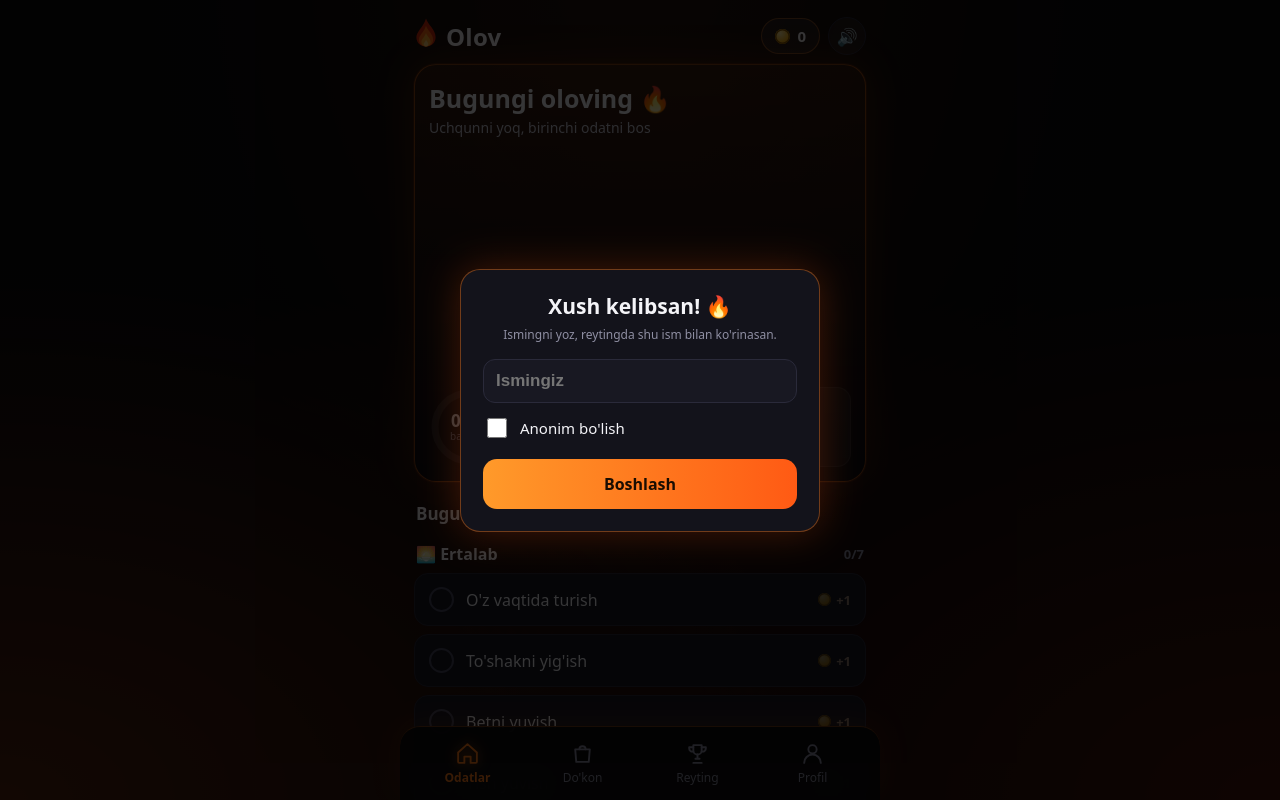
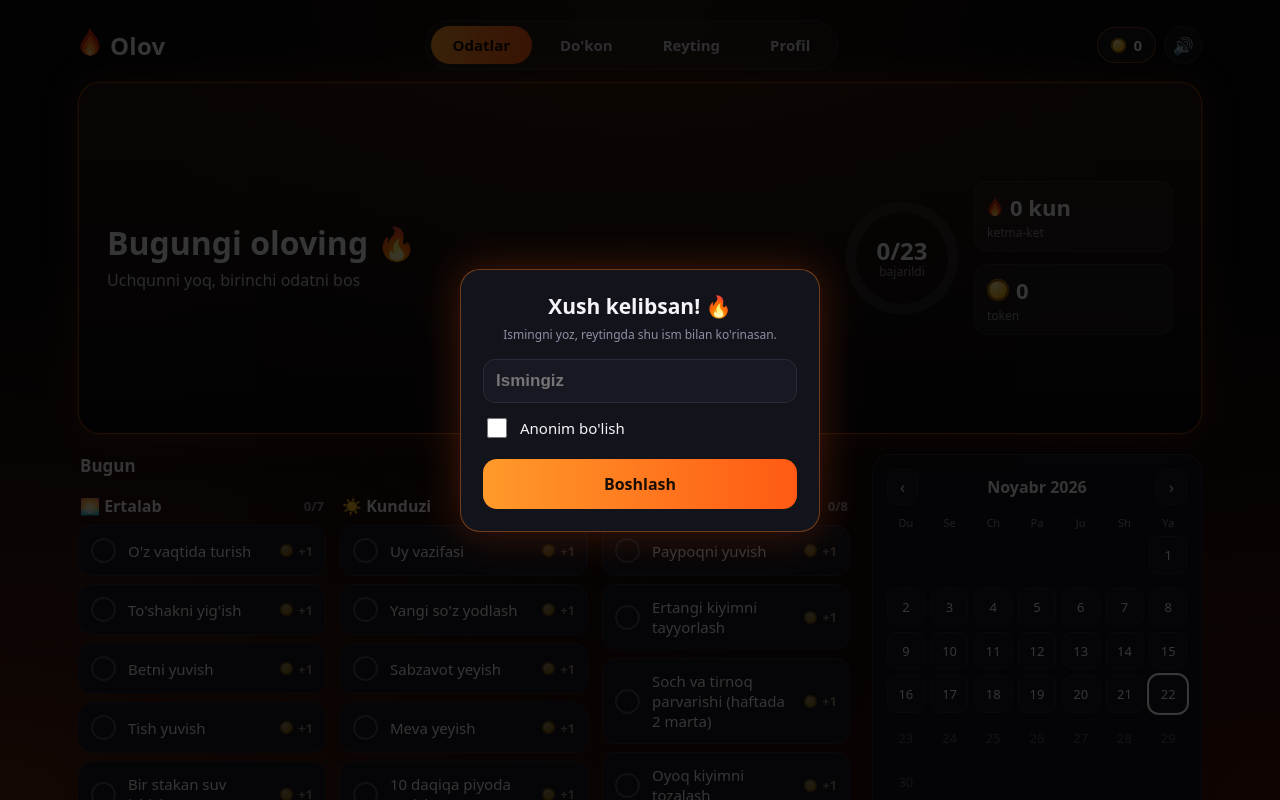
Before and after one commit to Nodirbek211/olov, a plain HTML site: page index.html in a window 1280 px wide. Shown: the top 800 px of the page. Drawn offline with Linux system fonts and the light colour scheme.

Commit message:
Add files via upload

```diff
--- a/index.html
+++ b/index.html
@@ -47,10 +47,11 @@ section[hidden]{display:none}
 .hl{font-size:25px;font-weight:800;margin:0}
 .sub{color:#c9c9d6;font-size:14px;margin-top:3px}
 .stage{position:relative;height:250px;margin:0 -14px}
-.stage canvas{position:absolute;inset:0;width:100%;height:100%;display:block}
+.stage canvas{position:absolute;inset:0;width:100%;height:100%;display:block;
+  -webkit-mask-image:linear-gradient(to bottom,#000 86%,transparent);mask-image:linear-gradient(to bottom,#000 86%,transparent)}
 .hstats{display:grid;grid-template-columns:80px 1fr 1fr;gap:10px;align-items:stretch}
 .ringbox{position:relative;width:80px;height:80px}
-.ringbox svg{width:80px;height:80px;display:block}
+.ringbox svg{width:100%;height:100%;display:block}
 .rt{position:absolute;inset:0;display:flex;flex-direction:column;align-items:center;justify-content:center;line-height:1.1}
 .rt b{font-size:17px}.rt span{font-size:10px;color:var(--mut)}
 .hs{background:rgba(255,255,255,.05);border:1px solid rgba(255,255,255,.07);border-radius:14px;padding:10px 12px;display:flex;flex-direction:column;justify-content:center;gap:2px}
@@ -78,7 +79,8 @@ section[hidden]{display:none}
 .calhead{display:flex;justify-content:space-between;align-items:center;margin-bottom:10px}
 .calhead b{font-size:16px}
 .calhead button{background:var(--card2);color:var(--tx);border:1px solid var(--line);border-radius:10px;padding:6px 12px;font-size:16px;cursor:pointer}
-.grid{display:grid;grid-template-columns:repeat(7,1fr);gap:6px}
+.grid{display:grid;grid-template-columns:repeat(7,minmax(0,1fr));gap:6px}
+.hside,.hmain{min-width:0}
 .wd{text-align:center;font-size:11px;color:var(--mut)}
 .day{aspect-ratio:1;border-radius:10px;border:1px solid var(--line);background:var(--card2);color:var(--tx);font-size:13px;cursor:pointer;padding:0}
 .day.full{background:var(--fire);color:#1a0d02;font-weight:700;border-color:var(--fire)}
@@ -93,7 +95,7 @@ section[hidden]{display:none}
 .banner h1{margin:0;font-size:28px}
 .banner p{margin:4px 0 10px;color:#d6c3b3;font-size:14px;max-width:210px}
 .banner svg.chest{width:112px;height:98px;filter:drop-shadow(0 0 16px rgba(255,170,40,.65))}
-.cards{display:grid;grid-template-columns:1fr 1fr;gap:10px}
+.cards{display:grid;grid-template-columns:repeat(auto-fill,minmax(160px,1fr));gap:10px}
 .shopcard{background:var(--card);border:1px solid var(--line);border-radius:16px;padding:10px;display:flex;flex-direction:column;gap:7px}
 .shopcard.cur{border-color:var(--fire);box-shadow:0 0 14px rgba(255,122,26,.25)}
 .shopcard b{font-size:15px}
@@ -149,7 +151,7 @@ section[hidden]{display:none}
 .bar i{display:block;height:100%;background:linear-gradient(90deg,#ffb347,#ff4d12);border-radius:999px}
 
 /* ---------- pastki menyu ---------- */
-.nav{position:fixed;left:50%;bottom:0;transform:translateX(-50%);width:min(480px,100%);display:grid;grid-template-columns:repeat(4,1fr);padding:8px 10px calc(8px + env(safe-area-inset-bottom));
+.nav{position:fixed;left:50%;bottom:0;transform:translateX(-50%);width:min(720px,100%);display:grid;grid-template-columns:repeat(4,1fr);padding:8px 10px calc(8px + env(safe-area-inset-bottom));
   background:rgba(12,10,12,.9);-webkit-backdrop-filter:blur(14px);backdrop-filter:blur(14px);border-top:1px solid rgba(255,122,26,.4);border-radius:20px 20px 0 0;z-index:10;box-shadow:0 -6px 30px rgba(255,90,20,.14)}
 .nav button{background:none;border:0;color:var(--mut);display:flex;flex-direction:column;align-items:center;gap:3px;font-size:12px;padding:6px 0;cursor:pointer}
 .nav button.on{color:var(--fire);font-weight:700}
@@ -171,12 +173,53 @@ section[hidden]{display:none}
 @keyframes shake{0%,100%{transform:rotate(-4deg)}50%{transform:rotate(4deg)}}
 .toast{position:fixed;left:50%;bottom:96px;transform:translateX(-50%);background:#fff;color:#111;padding:10px 16px;border-radius:12px;font-size:14px;z-index:40;opacity:0;pointer-events:none;transition:opacity .25s;max-width:90%;text-align:center}
 .toast.show{opacity:1}
+
+/* ---------- kenglikka moslashish ---------- */
+.topnav{display:none}
+.pcol{min-width:0}
+@media (min-width:640px){
+  .wrap{max-width:720px}
+}
+@media (min-width:900px){
+  .wrap{max-width:1180px;padding:20px 28px 48px}
+  .nav{display:none}
+  .topnav{display:flex;gap:6px;background:rgba(255,255,255,.04);border:1px solid var(--line);border-radius:999px;padding:5px}
+  .topnav button{background:none;border:0;color:#cfcfdc;font-size:15px;padding:9px 22px;border-radius:999px;cursor:pointer;font-weight:600}
+  .topnav button.on{background:linear-gradient(90deg,#ff9a2a,#ff5a14);color:#1a0d02;font-weight:800}
+  .topnav button:hover:not(.on){background:rgba(255,255,255,.08)}
+  .top{margin-bottom:12px}
+  .hero{display:grid;grid-template-columns:1fr 380px 1fr;align-items:center;gap:12px;padding:20px 28px;margin-top:0}
+  .hl{font-size:32px;line-height:1.1}
+  .sub{font-size:16px;margin-top:8px}
+  .stage{height:310px;margin:0}
+  .hstats{grid-template-columns:120px 1fr;grid-template-rows:1fr 1fr;gap:12px}
+  .ringbox{width:120px;height:120px;grid-row:span 2;align-self:center}
+  .rt b{font-size:24px}.rt span{font-size:12px}
+  .hs b{font-size:22px}
+  .hwrap{display:grid;grid-template-columns:minmax(0,1fr) 330px;gap:22px;align-items:start}
+  #list{display:grid;grid-template-columns:repeat(3,minmax(0,1fr));gap:14px;align-items:start}
+  .finish{grid-column:1/-1}
+  .item{font-size:15px;padding:12px}
+  .cal{margin-top:20px}
+  .banner{padding:26px 32px}
+  .banner h1{font-size:38px}
+  .banner p{max-width:420px;font-size:16px}
+  .banner svg.chest{width:190px;height:166px}
+  #t-rank{max-width:920px;margin-left:auto;margin-right:auto}
+  .pgrid{display:grid;grid-template-columns:1fr 1fr;gap:0 22px;align-items:start}
+}
 </style>
 </head>
 <body class="bg-qora">
 <div class="wrap">
   <div class="top">
     <div class="logo"><span id="logoFl"></span>Olov</div>
+    <nav class="topnav" id="topnav">
+      <button data-tab="habits">Odatlar</button>
+      <button data-tab="shop">Do'kon</button>
+      <button data-tab="rank">Reyting</button>
+      <button data-tab="me">Profil</button>
+    </nav>
     <div class="tr">
       <div class="chip" id="chip"><span class="coin"></span><b id="tokTop">0</b></div>
       <button class="iconbtn" id="snd" title="Ovoz">🔊</button>
@@ -186,8 +229,7 @@ section[hidden]{display:none}
   <!-- ODATLAR -->
   <section id="t-habits">
     <div class="hero">
-      <h1 class="hl">Bugungi oloving 🔥</h1>
-      <div class="sub" id="msg"></div>
+      <div class="hleft"><h1 class="hl">Bugungi oloving 🔥</h1><div class="sub" id="msg"></div></div>
       <div class="stage" id="stage"><canvas id="fire"></canvas></div>
       <div class="hstats">
         <div class="ringbox" id="ring"></div>
@@ -196,9 +238,12 @@ section[hidden]{display:none}
       </div>
     </div>
 
+    <div class="hwrap">
+      <div class="hmain">
         <div class="seld"><b id="selLabel"></b><span class="note" id="selNote"></span></div>
         <div id="list"></div>
-
+      </div>
+      <aside class="hside">
         <div class="cal">
           <div class="calhead">
             <button id="prev">‹</button>
@@ -206,6 +251,8 @@ section[hidden]{display:none}
             <button id="next">›</button>
           </div>
           <div class="grid" id="grid"></div>
+        </div>
+      </aside>
     </div>
   </section>
 
@@ -217,6 +264,7 @@ section[hidden]{display:none}
 
   <!-- PROFIL -->
   <section id="t-me" hidden>
+   <div class="pgrid"><div class="pcol">
     <div class="pcard">
       <div class="pav" id="pav"></div>
       <div class="pinfo">
@@ -233,6 +281,7 @@ section[hidden]{display:none}
     <h2 class="sec">Statistika</h2>
     <div class="stats3" id="meStats"></div>
 
+   </div><div class="pcol">
     <h2 class="sec">Maqsad</h2>
     <div class="goal" id="goal"></div>
 
@@ -241,6 +290,7 @@ section[hidden]{display:none}
 
     <h2 class="sec">Sinxron</h2>
     <div class="goal"><div class="note" id="syncNote" style="margin-bottom:10px"></div><div id="auth"></div></div>
+   </div></div>
   </section>
 </div>
 
@@ -291,16 +341,16 @@ const HABITS = [
     ["wake", "O'z vaqtida turish"], ["bed", "To'shakni yig'ish"], ["face", "Betni yuvish"],
     ["teeth", "Tish yuvish"], ["water", "Bir stakan suv ichish"], ["push", "Otjimaniya"], ["abs", "Press"] ] },
   { g: "Kunduzi", icon: "☀️", items: [
-    ["hw", "Uy vazifasi"], ["word", "Yangi so'z yodlash"], ["veg", "Sabzavot yeyish"],
+    ["hw", "Uy vazifasi"], ["word", "Yangi so'z yodlash"], ["veg", "Sabzavot yeyish"], ["fruit", "Meva yeyish"],
     ["walk", "10 daqiqa piyoda yurish"], ["read", "5 daqiqa kitob o'qish"], ["dish", "Ovqatdan keyin idish-tovoq yuvish"],
     ["talk", "10 daqiqa bir odam bilan gaplashish"] ] },
   { g: "Kechqurun", icon: "🌙", items: [
     ["socks", "Paypoqni yuvish"], ["clothes", "Ertangi kiyimni tayyorlash"], ["hair", "Soch va tirnoq parvarishi (haftada 2 marta)"],
     ["shoes", "Oyoq kiyimni tozalash"], ["facecare", "Betga qarash (parvarish)"], ["foot", "Oyoqni vanna qilish"],
-    ["beard", "Mo'ylov va soqolga qarash"] ] }
+    ["beard", "Mo'ylov va soqolga qarash"], ["folder", "Raspisaniyani papkaga solish"] ] }
 ];
 const N = HABITS.reduce((a, g) => a + g.items.length, 0);
-const PUSH_N = 30, ABS_START = 10;
+const PUSH_BASE = 30, PUSH_START = "2026-11-23", ABS_START = 10; // otjimaniya: 30, har hafta +1
 const DECAY = 0.75; // o'tkazib yuborilgan har kunda olov shu ulushgacha pasayadi
 const MONTHS = ["Yanvar","Fevral","Mart","Aprel","May","Iyun","Iyul","Avgust","Sentyabr","Oktyabr","Noyabr","Dekabr"];
 const WD = ["Du","Se","Ch","Pa","Ju","Sh","Ya"];
@@ -397,6 +447,10 @@ function absTarget(k) {
   let c = 0;
   for (const d in state.done) if (d < k && state.done[d].includes("abs")) c++;
   return ABS_START + c;
+}
+function pushTarget(k) {
+  const days = Math.round((parseKey(k) - parseKey(PUSH_START)) / 864e5);
+  return PUSH_BASE + Math.max(0, Math.floor(days / 7));
 }
 const levelName = () => { let n = LEVELS[0][1]; LEVELS.forEach(([t, nm]) => { if (totalTok() >= t) n = nm; }); return n; };
 
@@ -532,7 +586,7 @@ function frame(now) {
   }
 
   if (W > 0 && H > 0) {
-    const base = H - 46, cx = W / 2;
+    const base = H - 52, cx = W / 2;
     ctx.globalCompositeOperation = "source-over";
     ctx.clearRect(0, 0, W, H);
     ctx.globalCompositeOperation = "lighter";
@@ -542,6 +596,8 @@ function frame(now) {
     const g = ctx.createRadialGradient(cx, base, 0, cx, base, gr);
     const ga = (0.08 + 0.3 * l) * flick;
     g.addColorStop(0, `rgba(${glowRGB},${ga})`);
+    g.addColorStop(0.35, `rgba(${glowRGB},${(ga * 0.5).toFixed(3)})`);
+    g.addColorStop(0.7, `rgba(${glowRGB},${(ga * 0.12).toFixed(3)})`);
     g.addColorStop(1, `rgba(${glowRGB},0)`);
     ctx.fillStyle = g; ctx.fillRect(0, 0, W, H);
 
@@ -733,10 +789,10 @@ function renderList() {
     const h = document.createElement("div");
     h.className = "gh";
     h.innerHTML = `<div>${g.icon} ${esc(g.g)}</div><span>${dn}/${g.items.length}</span>`;
-    box.appendChild(h);
+    const col = document.createElement("div"); col.className = "gcol"; col.appendChild(h);
     g.items.forEach(([id, name]) => {
       let label = name;
-      if (id === "push") label += " (" + PUSH_N + " ta)";
+      if (id === "push") label += " (" + pushTarget(sel) + " ta)";
       if (id === "abs") label += " (" + absTarget(sel) + " ta)";
       const isDone = done.includes(id);
       const b = document.createElement("button");
@@ -746,8 +802,9 @@ function renderList() {
       b.querySelector(".tk").append("+" + fmtTok(isDone ? parseFloat(awMap[id]) : rate()));
       b.disabled = locked;
       b.onclick = () => toggle(id);
-      box.appendChild(b);
+      col.appendChild(b);
     });
+    box.appendChild(col);
   });
   if (sel === t) {
     const f = document.createElement("button");
@@ -940,17 +997,19 @@ $("startBtn").onclick = () => {
 
 /* ---- menyu ---- */
 function renderNav() {
-  document.querySelectorAll("#nav button").forEach(b => b.classList.toggle("on", b.dataset.tab === tab));
+  document.querySelectorAll("#nav button, #topnav button").forEach(b => b.classList.toggle("on", b.dataset.tab === tab));
   ["habits", "shop", "rank", "me"].forEach(k => { $("t-" + k).hidden = k !== tab; });
 }
-$("nav").addEventListener("click", e => {
+const navClick = e => {
   const b = e.target.closest("button[data-tab]");
   if (!b) return;
   if (tab === b.dataset.tab) { window.scrollTo({ top: 0, behavior: "smooth" }); return; }
   tab = b.dataset.tab;
   if (tab === "rank") { board[period] = undefined; loadBoard(); }
   render(); window.scrollTo(0, 0);
-});
+};
+$("nav").addEventListener("click", navClick);
+$("topnav").addEventListener("click", navClick);
 
 function render() {
   renderNav(); renderTop();
```
Lines whose indentation alone changed are shown as unchanged.
